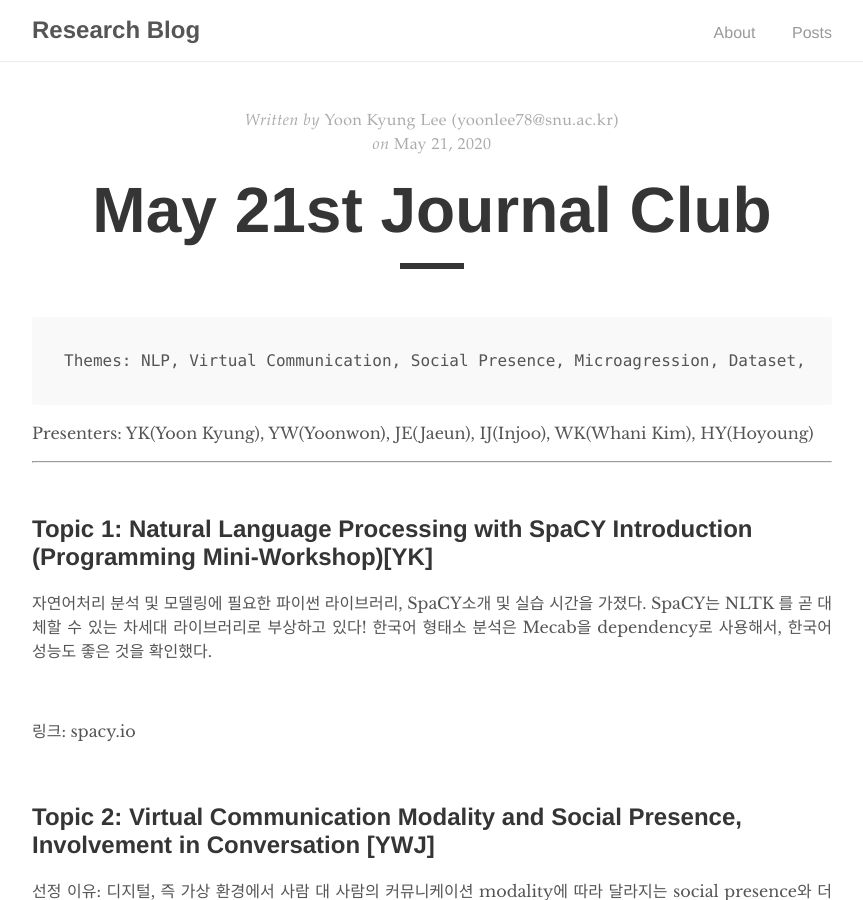
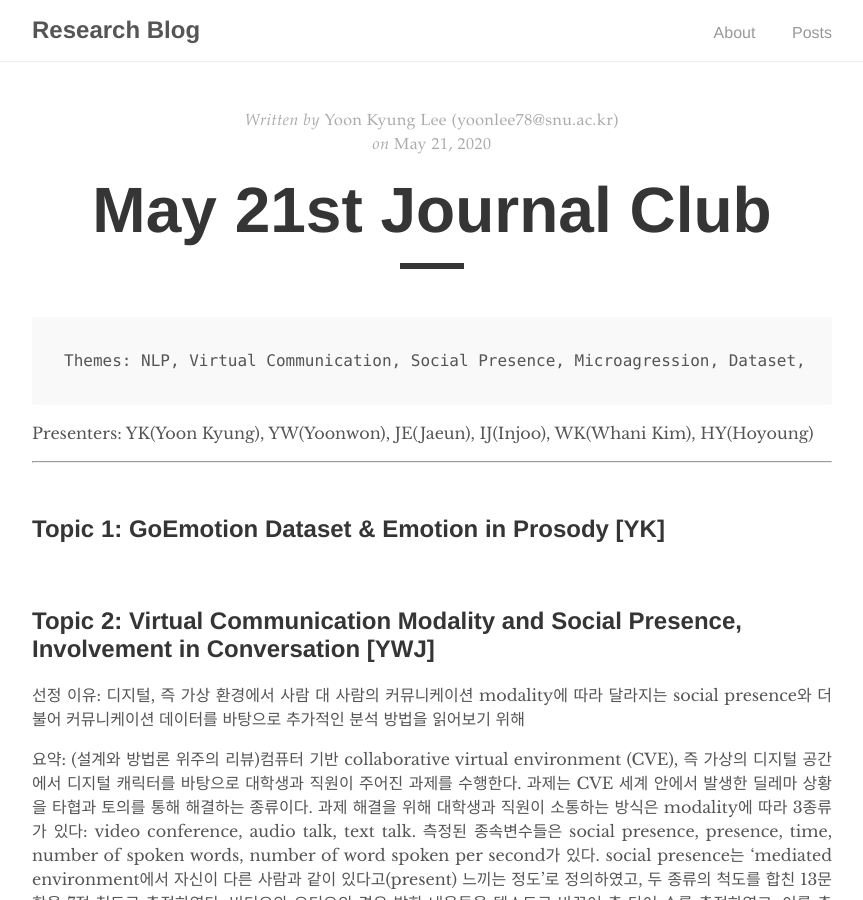
Before and after one commit to humanfactorspsych/blog, a Jekyll site: the page built from _posts/2020-05-21-study.md, in a window 1280 px wide and 900 px high. Shown: the whole window, without its empty margins (208-1071 px from the left). Built offline with Jekyll 4.4.1, drawn with Linux system fonts in a browser that asks for light colours.

Commit message:
Update 2020-05-21-study.md

```diff
--- a/_posts/2020-05-21-study.md
+++ b/_posts/2020-05-21-study.md
@@ -11,14 +11,9 @@ Presenters: YK(Yoon Kyung), YW(Yoonwon), JE(Jaeun), IJ(Injoo), WK(Whani Kim), HY
 -----------------
 <br>
 
-## Topic 1: Natural Language Processing with SpaCY Introduction (Programming Mini-Workshop)[YK]
+## Topic 1: GoEmotion Dataset & Emotion in Prosody [YK]
 
-자연어처리 분석 및 모델링에 필요한 파이썬 라이브러리, SpaCY소개 및 실습 시간을 가졌다. SpaCY는 NLTK 를 곧 대체할 수 있는 차세대 라이브러리로 부상하고 있다!
-한국어 형태소 분석은 Mecab을 dependency로 사용해서, 한국어 성능도 좋은 것을 확인했다.
 
-<br>
-
-링크: spacy.io
 
 
 <br>
```
